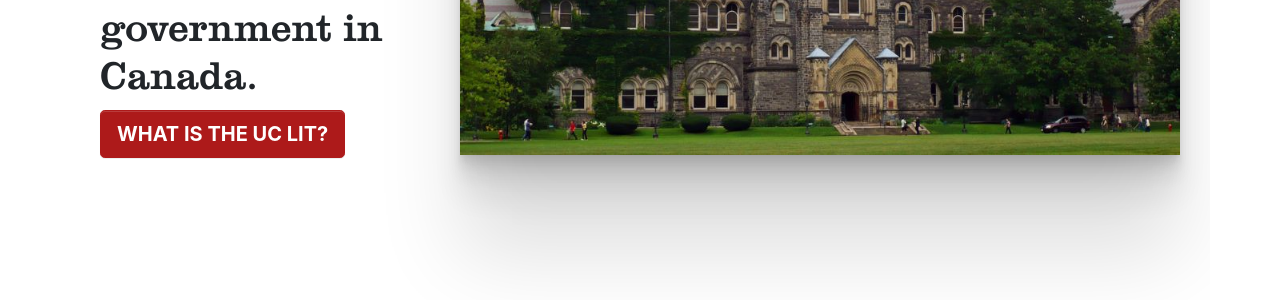
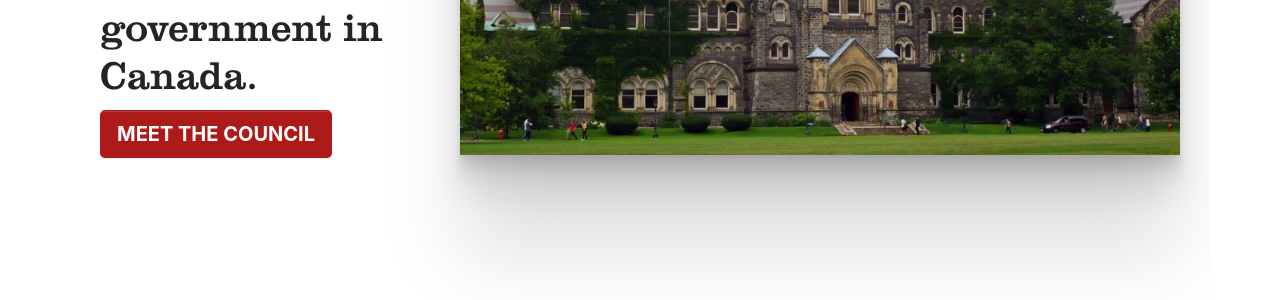
Before and after one commit to uclit-webmaster/uclit-site, a Jekyll site: the page built from index.html, in a window 1280 px wide and 900 px high. Shown: the part 346-646 px from the top of the window. Built offline with Jekyll 4.4.1, drawn with Linux system fonts in a browser that asks for light colours; nearby versions of some CDN libraries.

Commit message:
changed homepage button

```diff
--- a/_includes/responsive-jumbotron.html
+++ b/_includes/responsive-jumbotron.html
@@ -5,7 +5,7 @@
       <div class="jumbotron jumbotron-fluid bg-transparent">
         <div class="container pl-0">
           <h1 class="font-secondary">Welcome to the oldest democratically-elected student government in Canada.</h1>
-          <a class="btn btn-primary btn-lg" href="{{ '/about/about-us' | relative_url }}" role="button"><strong>WHAT IS THE UC LIT?</strong></a>
+          <a class="btn btn-primary btn-lg" href="{{ '/about/council' | relative_url }}" role="button"><strong>MEET THE COUNCIL</strong></a>
         </div>
       </div>
     </div>
```
